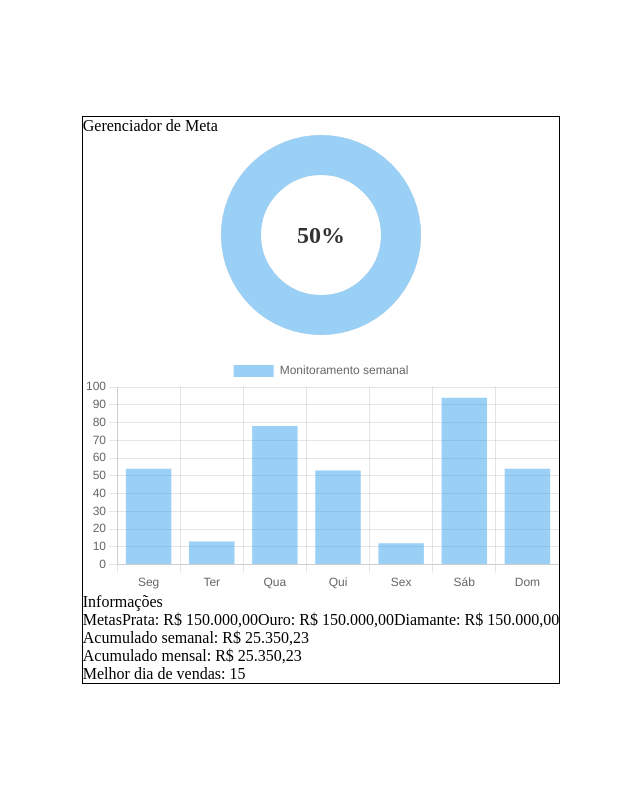
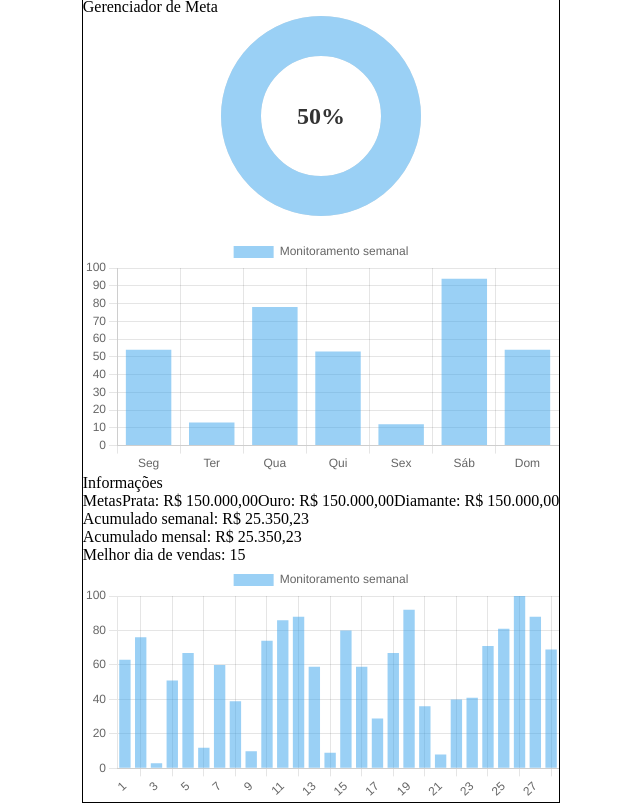
Before and after one commit to taniorocha/nuvelu-ui, a React (Create React App) app: page / in a window 1280 px wide. Shown: the whole page, without its empty margins (319-959 px from the left). Built offline with nearby package versions, Linux system fonts and the light colour scheme; the HTML template or start-up script is replaced by a standard one.

Commit message:
Adding react project

```diff
--- a/src/App.tsx
+++ b/src/App.tsx
@@ -1,4 +1,4 @@
-import React, { useEffect, useState } from 'react';
+import { useEffect, useState } from 'react';
 import { Bar } from 'react-chartjs-2';
 import { Chart as ChartJS, registerables } from 'chart.js';
 ChartJS.register(...registerables);
@@ -41,54 +41,9 @@ function App() {
     // knobValue.textContent = value + "%";
   }
 
-  function buildWeeklyChart() {
-    var week_days = ['Seg', 'Ter', 'Qua', 'Qui', 'Sex', 'Sáb', 'Dom'];
-    var values = Array.from({ length: 7 }, () => Math.floor(Math.random() * 100) + 1); // Valores aleatórios entre 1 e 100
-
-    // new Bar({
-    //   type: 'bar',
-    //   data: {
-    //     labels: week_days,
-    //     datasets: [{
-    //       label: 'Monitoramento semanal',
-    //       data: values,
-    //       borderWidth: 0
-    //     }]
-    //   },
-    //   options: {
-    //     scales: {
-    //       y: {
-    //         beginAtZero: true
-    //       }
-    //     }
-    //   }
-    // });
-  }
-
-  function buildMonthlyChart() {
-    // var date = new Date();
-    // var month_days_count = new Date(date.getFullYear(), date.getMonth() + 1, 0).getDate();
-    // var month_days = Array.from({ length: month_days_count }, (_, index) => index + 1);
-    // var values = Array.from({ length: month_days_count }, () => Math.floor(Math.random() * 100) + 1); // Valores aleatórios entre 1 e 100
-
-    // new window.Chart(monthlyChart, {
-    //   type: 'bar',
-    //   data: {
-    //     labels: month_days,
-    //     datasets: [{
-    //       label: 'Monitoramento mensal',
-    //       data: values,
-    //       borderWidth: 0
-    //     }]
-    //   },
-    //   options: {
-    //     scales: {
-    //       y: {
-    //         beginAtZero: true
-    //       }
-    //     }
-    //   }
-    // });
+  function getMonthDayCount() {
+    var date = new Date();
+    return new Date(date.getFullYear(), date.getMonth() + 1, 0).getDate();
   }
 
   return (
@@ -132,7 +87,15 @@ function App() {
         </div>
       </div>
       <div className="chart">
-        {/* <canvas id="monthlyChart"></canvas> */}
+        <Bar
+          data={{
+            labels: Array.from({ length: getMonthDayCount() }, (_, index) => index + 1),
+            datasets: [{
+              label: 'Monitoramento semanal',
+              data: Array.from({ length: getMonthDayCount() }, () => Math.floor(Math.random() * 100) + 1),
+              borderWidth: 0
+            }]
+          }}></Bar>
       </div>
     </div>
   );
```
Lines whose indentation alone changed are shown as unchanged.
